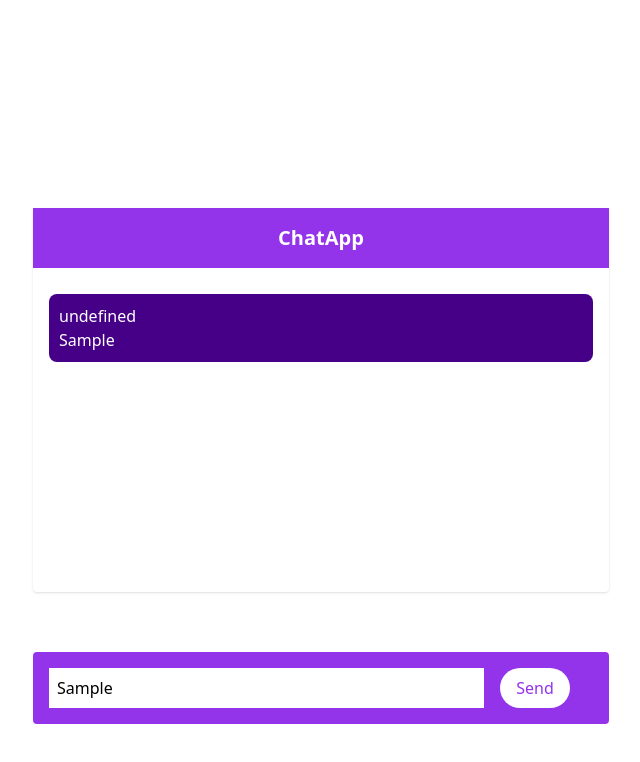
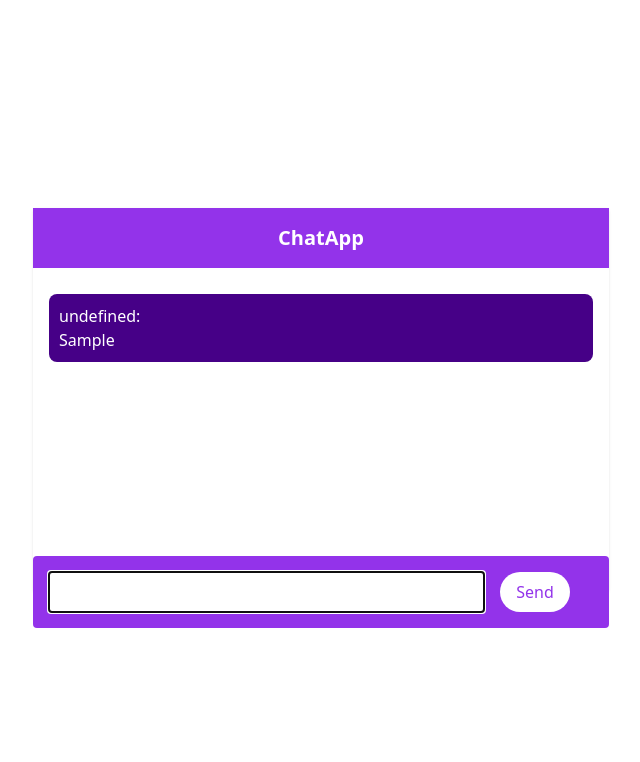
Before and after one commit to jowc/js-chat-app, a plain HTML site: page chat.html in a window 1280 px wide. Both pictures are taken after typing "Sample" into the empty fields and a click on the button "Send". Shown: the whole page, without its empty margins (319-959 px from the left). Drawn offline with nearby package versions, Linux system fonts and the light colour scheme.

Commit message:
used broadcast websockets to pass broadcast data  between multiple tabs

```diff
--- a/chat.html
+++ b/chat.html
@@ -16,7 +16,7 @@
 
         <header class="bg-purple-600 text-white py-4 px-2 text-center font-semibold text-xl"> ChatApp </header>
 
-        <section id="chat-messages" class="p-4 h-full overflow-y-auto">
+        <section id="chat-messages" class="p-4 h-72 overflow-y-auto">
 
             <!-- chat messages here -->
 
@@ -39,34 +39,63 @@
         integrity="sha512-/l6vieC+YxaZywUhmqs++8uF9DeMvJE61ua5g+UK0TuHZ4TkTgB1Gm1n0NiA86uEOM9JJ6JUwyR0hboKO0fCng=="
         crossorigin="anonymous" referrerpolicy="no-referrer"></script>
 
-    <script src="script.js"></script>
 
     <script>
 
-        // var qs = require('qs');
+
         const chatInput = document.getElementById('chatMessage')
         const chatContainer = document.getElementById('chat-messages')
 
+        // get username query parameter
         const { userName } = Qs.parse(location.search, {
             ignoreQueryPrefix: true,
         });
 
-        console.log(userName)
+        var userMes = ""
 
+        var bc = new BroadcastChannel('app-data');
 
-        const sendMessage = () => {
-            let userMessage = chatInput.value
+        // Listen for messages
+        bc.addEventListener('message', (event) => {
+            // console.log('bc data: ', event.data);
             const div = document.createElement('div');
             div.classList.add('chats')
             div.innerHTML = `
-            <div id="chats">
-                <p>${userName}</p>
-                <p>${userMessage}</p>
-            </div>
-            `
+                                    <p>${event.data.user}: </p>
+                                    <p>${event.data.msg}</p>
+                                `
             chatContainer.appendChild(div)
+        });
+
+
+
+        // send message to friend
+        const sendMessage = () => {
+            let userMessage = chatInput.value
+            userMes = userMessage
+
+
+            if (userMes.length > 2) {
+                const div = document.createElement('div');
+                div.classList.add('chats')
+                div.innerHTML = `
+                                    <p>${userName}: </p>
+                                    <p>${userMes}</p>
+                                `
+                chatContainer.appendChild(div)
+            }
+
+            chatInput.value = ''
+            chatInput.focus()
+
+            collectData(userName, userMes)
 
             return chatContainer.scrollTop = chatContainer.scrollHeight
+        }
+
+        //broadcast data
+        const collectData = (user, msg) => {
+            bc.postMessage({ user, msg }); /* send */
         }
 
 
--- a/style.css
+++ b/style.css
@@ -1,4 +1,4 @@
-#chats{
+.chats{
     background: #460087;
     color: white;
     font-weight: 500;
```
Also changed, not shown: index.html (+1 -21 lines), script.js (deleted).
